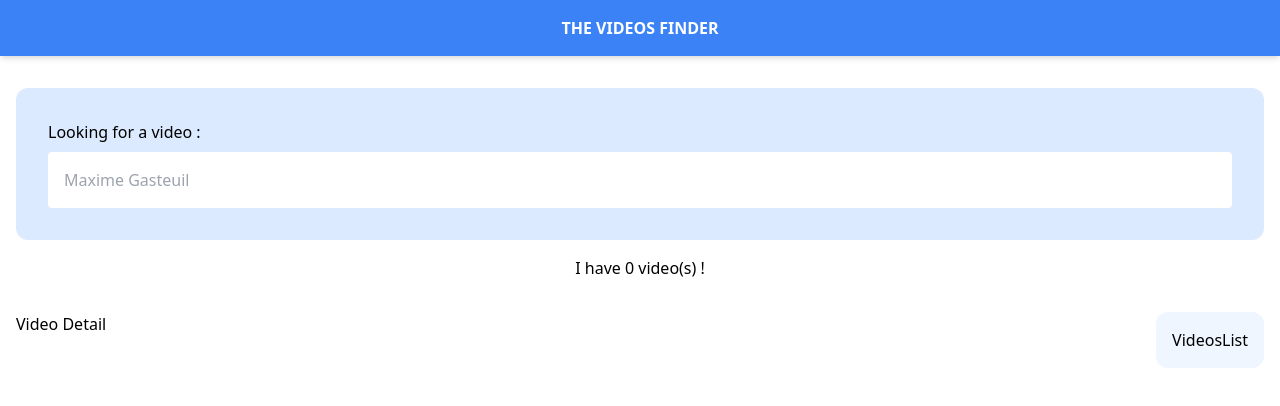
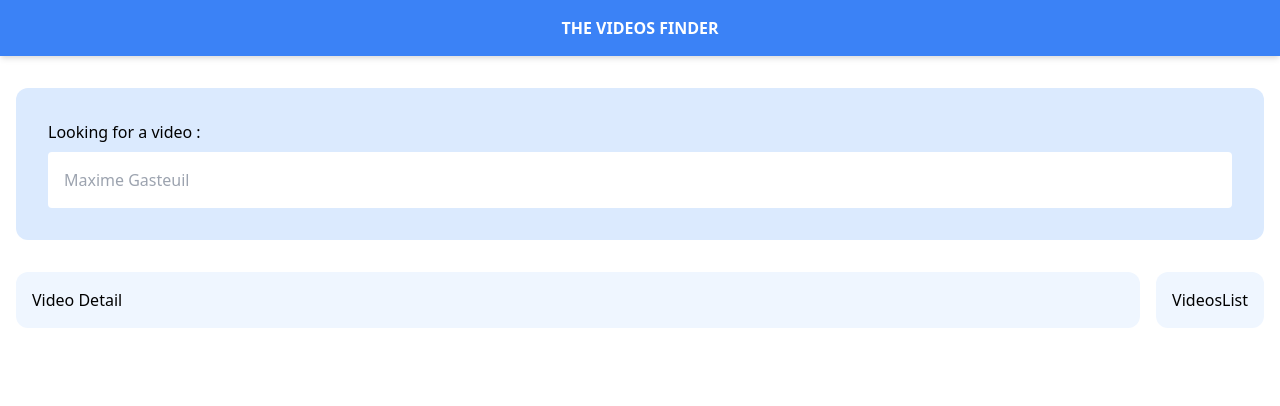
Before and after one commit to ArcanumLibella/react-youtube-api-hooks, a React (Create React App) app: page / in a window 1280 px wide. Shown: the top 406 px of the page. Built offline with nearby package versions, Linux system fonts and the light colour scheme.

Commit message:
fix: style components

```diff
--- a/src/App.js
+++ b/src/App.js
@@ -26,12 +26,10 @@ class App extends React.Component {
         <Header />
         <main className='container max-screen-xl mx-auto'>
           <SearchBar onFormSubmit={this.onTermSubmit}/>
-          <h2>I have {this.state.videos.length} video(s) !</h2>
+
           <div className='md:flex md:justify-between m-4 mt-8'>
             <VideoDetails />
-            <aside className='videosList md:flex md:flex-grow-1 mt-8 md:mt-0 p-4 bg-blue-50 rounded-xl'>
-              <VideosList />
-            </aside>
+            <VideosList />
           </div>
         </main>
       </div>
--- a/src/components/VideoDetails.js
+++ b/src/components/VideoDetails.js
@@ -2,7 +2,7 @@ import React from 'react'
 
 export default function VideoDetails() {
     return (
-        <div className='videoDetail md:flex md:flex-grow'>
+        <div className='videoDetail md:flex md:flex-grow p-4 rounded-xl bg-blue-50'>
             Video Detail
         </div>
     )
--- a/src/components/VideosList.js
+++ b/src/components/VideosList.js
@@ -2,8 +2,8 @@ import React from 'react'
 
 export default function VideosList() {
     return (
-        <div>
+        <aside className='videosList md:flex md:flex-grow-1 mt-8 md:mt-0 md:ml-4 p-4 bg-blue-50 rounded-xl'>
             VideosList
-        </div>
+        </aside>
     )
 }
```
